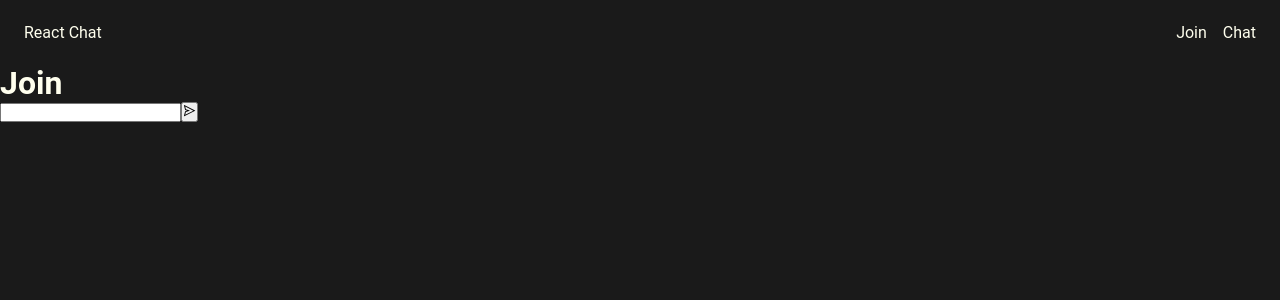
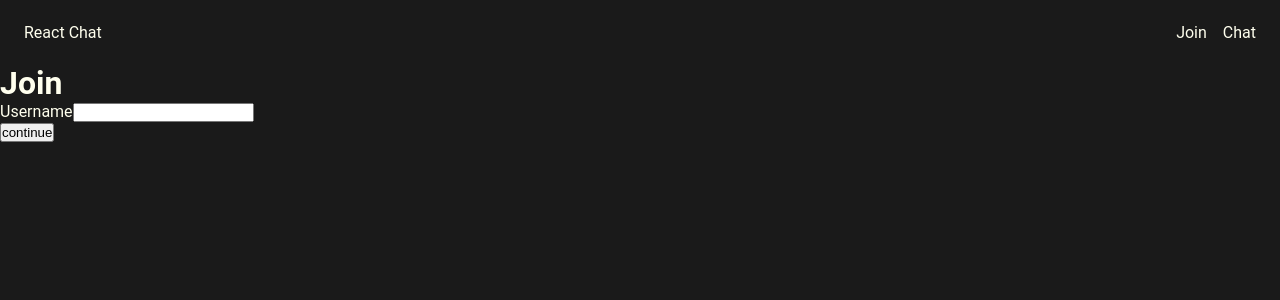
Before and after one commit to arthurfaraujo/react-chat, a React (Vite) app in the folder client/: page /join in a window 1280 px wide. Shown: the top 300 px of the page. Built offline with nearby package versions, Linux system fonts and the light colour scheme; no server answers.

Commit message:
fix: change form organization
changes:
  - add a label
  - add a div to wrap input and label
  - remove send icon
  - move username

```diff
--- a/client/src/components/Join/Form.tsx
+++ b/client/src/components/Join/Form.tsx
@@ -1,4 +1,3 @@
-import { AiOutlineSend } from 'react-icons/ai'
 import { useRef, useContext } from 'react'
 import { useNavigate } from 'react-router-dom'
 import { SocketContext } from '../../contexts/Socket'
@@ -12,7 +11,6 @@ function Form() {
 
   function handleSubmit(e: React.FormEvent<HTMLFormElement>) {
     e.preventDefault()
-
 
     const name = nameRef.current?.value || ''
     if (!name.trim()) {
@@ -30,10 +28,12 @@ function Form() {
 
   return (
     <form onSubmit={handleSubmit}>
-      <p>{user}</p>
-      <input ref={nameRef} />
+      <div>
+        <label htmlFor="user">Username</label>
+        <input ref={nameRef} name="user" />
+      </div>
       <button type="submit">
-        <AiOutlineSend />
+        continue
       </button>
     </form>
   )
```
